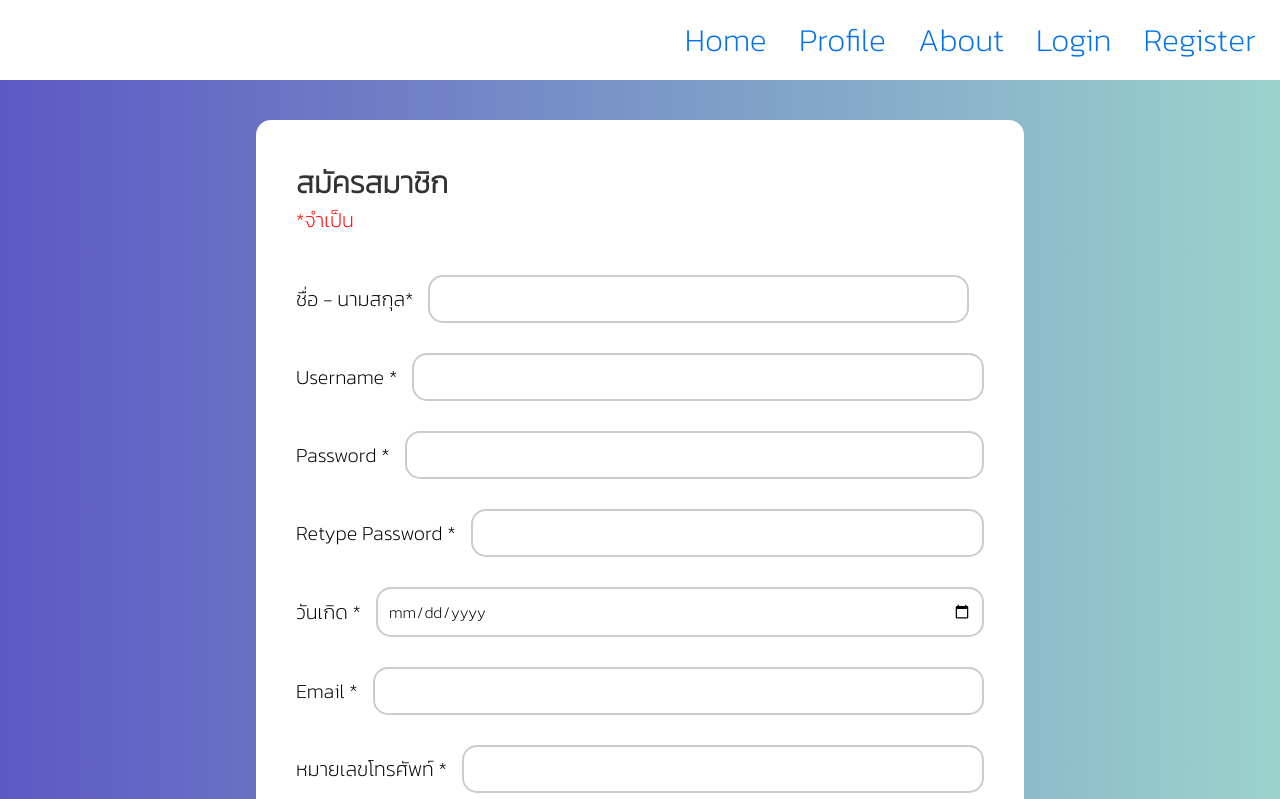
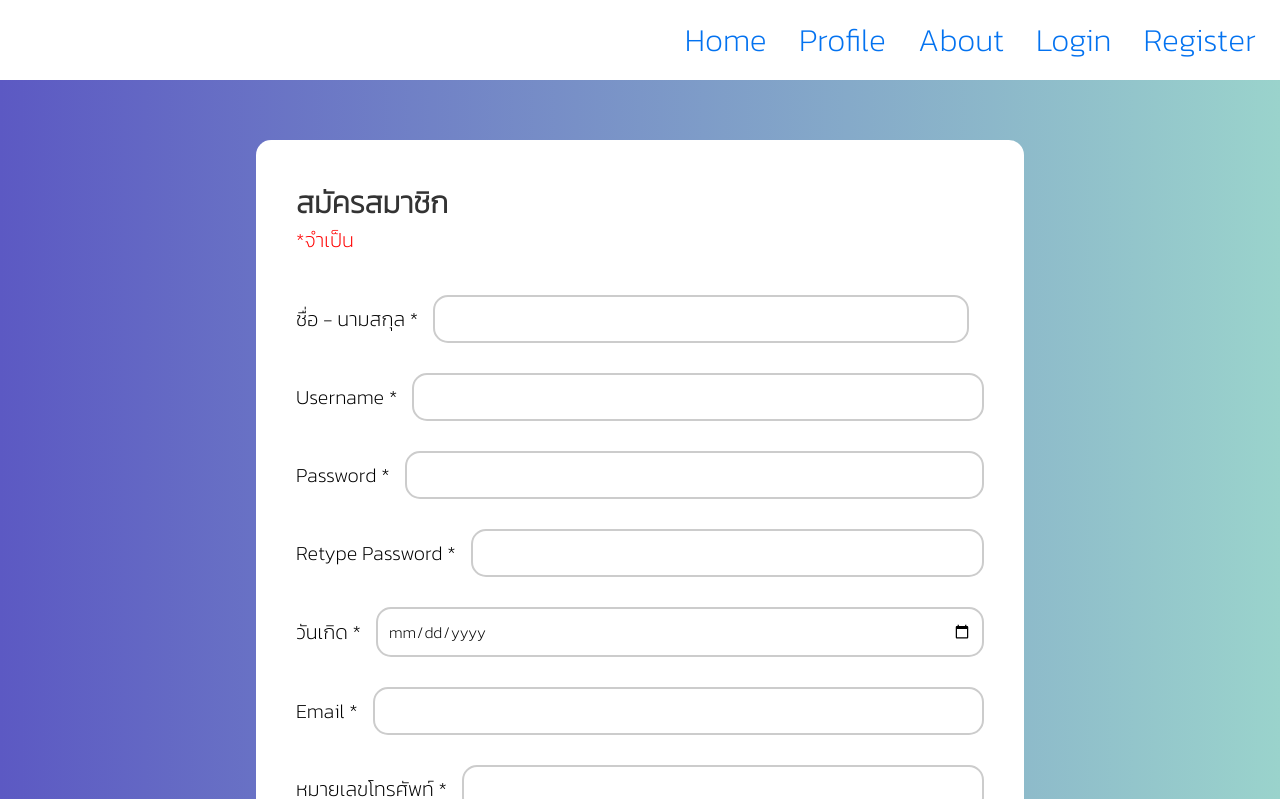
Before and after one commit to kimzey/project_mdt312_freelancing, a React (Vite) app in the folder client/mdt-freelancing/: page /Register in a window 1280 px wide. Shown: the top 799 px of the page. Built offline with nearby package versions, Linux system fonts and the light colour scheme.

Commit message:
New home.css Fixed BG login register

```diff
--- a/client/mdt-freelancing/src/component/HomeComponent.jsx
+++ b/client/mdt-freelancing/src/component/HomeComponent.jsx
@@ -1,9 +1,16 @@
+import "./HomeComponent.css"
 import Navbar from "./NavbarComponent"
+
+
 export default function Home() {
   return (
   <>
     <Navbar/>
+     <div className="firstContainer">
+
+
+      </div>
+
   </>
-
   );
 }
--- a/client/mdt-freelancing/src/component/LoginComponent.css
+++ b/client/mdt-freelancing/src/component/LoginComponent.css
@@ -9,7 +9,7 @@
 
 .login {
   background: linear-gradient(to right, #5c59c3, #9ad3cc);
-  height: 150%;
+  height: 140%;
 }
 
 #Login input[type="submit"] {
@@ -69,7 +69,7 @@
   }
 
   .login {
-    height: 100%;
+    height: 120%;
   }
 
   #Login input[type="submit"] {
--- a/client/mdt-freelancing/src/component/RegisterComponent.css
+++ b/client/mdt-freelancing/src/component/RegisterComponent.css
@@ -1,7 +1,7 @@
 .register {
   background: linear-gradient(to right, #5c59c3, #9ad3cc);
-  height: 150%;
-  padding-top: 40px;
+  height: 188%;
+  padding-top: 60px;
 }
 
 .register-form {
--- a/client/mdt-freelancing/src/component/RegisterComponent.jsx
+++ b/client/mdt-freelancing/src/component/RegisterComponent.jsx
@@ -75,7 +75,7 @@ export default function Register() {
         </div>
 
         <div className="form-group">
-          <label htmlFor="firstname">ชื่อ - นามสกุล* </label>
+          <label htmlFor="firstname">ชื่อ - นามสกุล * </label>
           <input type="text" id="firstname" name="firstname" required value={name} onChange={(e)=>setValue(e,"name")}/>
 
         </div>
```
Also changed, not shown: client/mdt-freelancing/src/component/HomeComponent.css (added), 1 other file (tests, documents, lock files or other folders).
